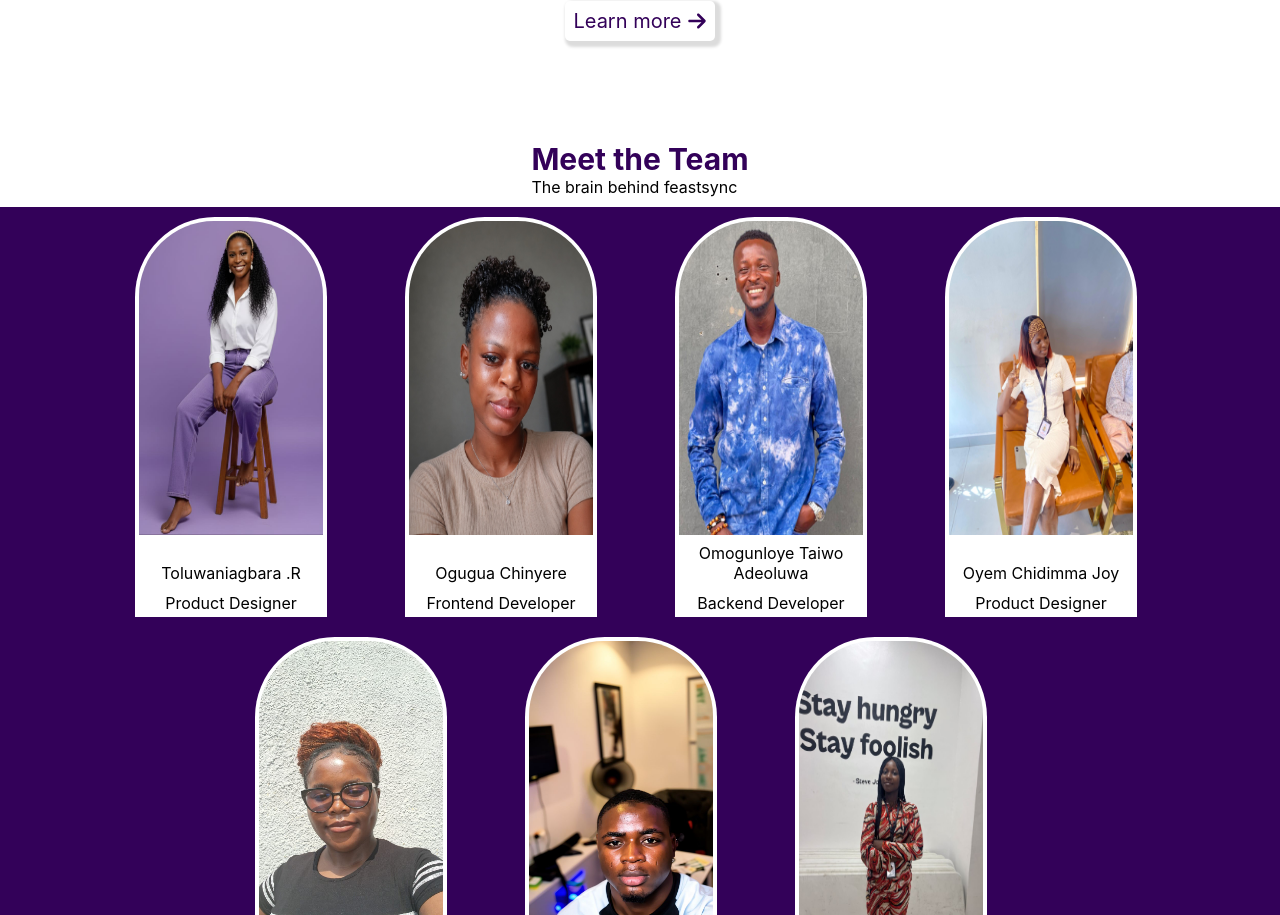
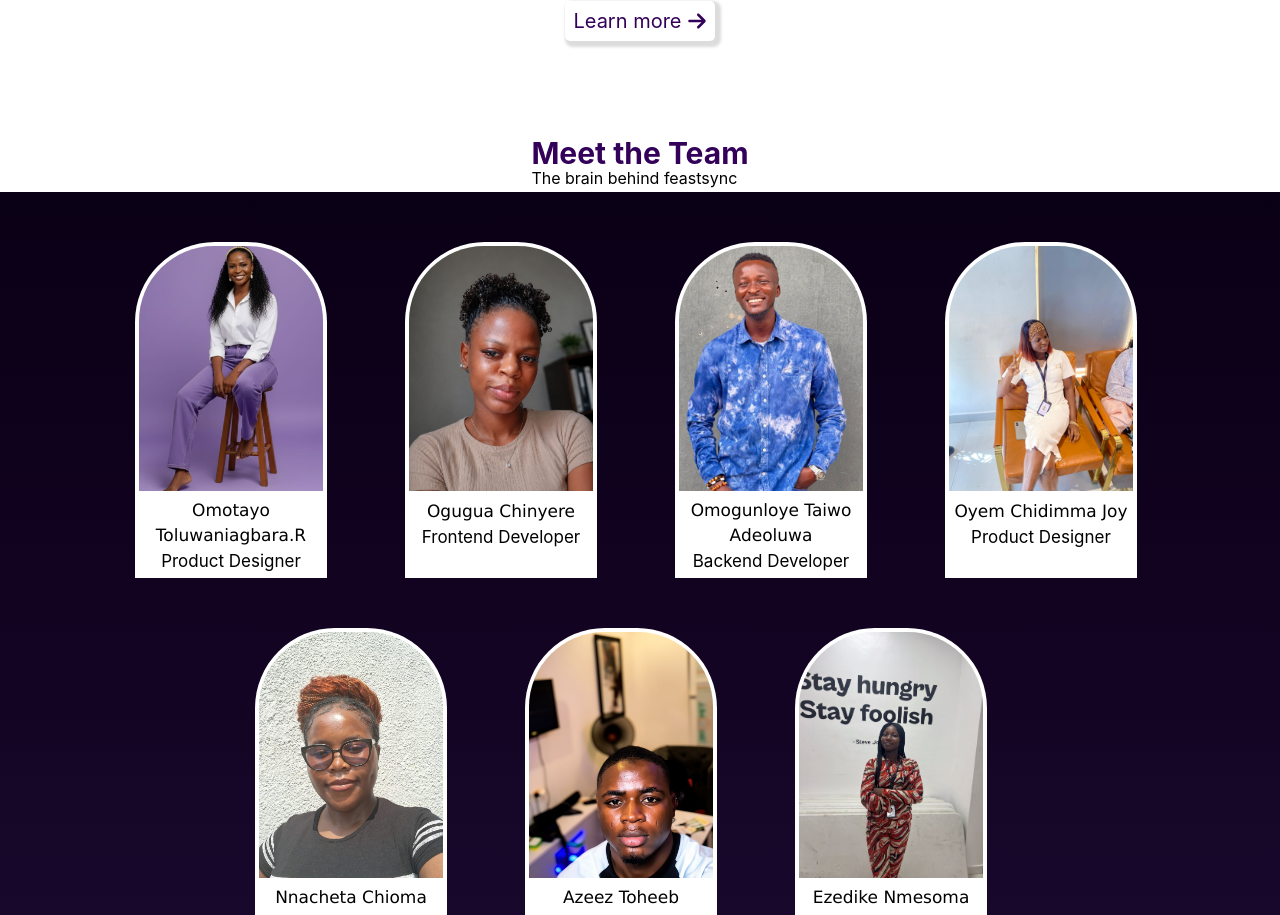
Before and after one commit to Feastsync/FeastSync, a React (Vite) app: page /about in a window 1280 px wide. Shown: the part 3289-4204 px from the top of the page. Built offline with nearby package versions, Linux system fonts and the light colour scheme.

Commit message:
completed my about page

```diff
--- a/src/Page/About.jsx
+++ b/src/Page/About.jsx
@@ -143,9 +143,9 @@ const About = () => {
             feastsync.map((item, index)=>(
               <div key={index}>
                 <div className='aboutTeam'>
-                  <img src={item.image} alt="" />
+                  <div className='aboutImgHolder'><img src={item.image} alt="" /></div>
                 <div className='aboutTeamText'>
-                    <p>{item.name}</p>
+                    <p className='aboutName'>{item.name}</p>
                   <p>{item.stack}</p>
                 </div>
                 </div>
--- a/src/Page/Css/About.css
+++ b/src/Page/Css/About.css
@@ -18,11 +18,11 @@
   padding-left: 100px;
   background-image: url("../../assets/BackgroundImage/8644f49ca66594465885d8daad5f829d0ff32ee3.png");
 }
-.about{
+.about {
   font-size: 20px;
   line-height: 30px;
 }
-.aboutContainer1{
+.aboutContainer1 {
   display: flex;
   flex-direction: column;
   gap: 10px;
@@ -93,21 +93,34 @@
   gap: 80px;
   justify-content: center;
   align-items: center;
-  background: #330159;
+  background: linear-gradient(
+    180deg,
+    #0a0015 0%,
+    #0b0017 8.33%,
+    #0d0119 16.67%,
+    #0e011b 25%,
+    #0f021d 33.33%,
+    #11021f 41.67%,
+    #120321 50%,
+    #130423 58.33%,
+    #150525 66.67%,
+    #160628 75%,
+    #17072a 83.33%,
+    #19092c 91.67%,
+    #1a0a2e 100%
+  );
 }
 .aboutMission div {
   width: 25vw;
   height: 80vh;
-  /* background: gray; */
   display: flex;
   flex-direction: column;
   justify-content: center;
   align-items: center;
   gap: 20px;
-  /* text-align: center; */
 }
 
-.missionQuote{
+.missionQuote {
   font-size: 30px;
   font-weight: 550px;
   text-align: start;
@@ -117,7 +130,6 @@
   color: white;
   line-height: 30px;
 }
-
 
 .aboutValuesBox {
   display: flex;
@@ -199,49 +211,84 @@
 .aboutTeamBox {
   width: 100%;
   display: grid;
-  background: #330159;
-  row-gap: 20px;
+  background: linear-gradient(
+    180deg,
+    #0a0015 0%,
+    #0b0017 8.33%,
+    #0d0119 16.67%,
+    #0e011b 25%,
+    #0f021d 33.33%,
+    #11021f 41.67%,
+    #120321 50%,
+    #130423 58.33%,
+    #150525 66.67%,
+    #160628 75%,
+    #17072a 83.33%,
+    #19092c 91.67%,
+    #1a0a2e 100%
+  );
+  row-gap: 50px;
   column-gap: 70px;
-  padding: 10px;
+  padding: 50px;
   /* Automatically places items and centers the entire grid track */
-  grid-template-columns: repeat(4 , 200px);
+  grid-template-columns: repeat(4, 200px);
   justify-content: center;
 }
-.aboutTeamBox >*:nth-child(5){
+.aboutTeamBox > *:nth-child(5) {
   margin-left: 120px;
 }
-.aboutTeamBox >*:nth-child(6){
+.aboutTeamBox > *:nth-child(6) {
   margin-left: 120px;
 }
-.aboutTeamBox >*:nth-child(7){
+.aboutTeamBox > *:nth-child(7) {
   margin-left: 120px;
 }
 .aboutTeam {
   width: 15vw;
   border-radius: 80px 80px 0px 0px;
-  height: 50vh;
+  height: 100%;
   display: flex;
-  justify-content: space-between;
+  /* justify-content: s; */
   align-items: center;
   flex-direction: column;
+  justify-content: start;
   background: white;
+
   padding: 4px;
   align-self: center;
 }
-.aboutTeamText{
+.aboutTeamText {
   display: flex;
   flex-direction: column;
-    gap: 10px;
+  height: 30%;
+
+
+  gap: 1px;
+  line-height: 25px;
+}
+.aboutName{
+  font-family:Verdana, Geneva, Tahoma, sans-serif;
+}
+.aboutImgHolder {
+  border-radius: 75px 75px 0px 0px;
+  width: 100%;
+  height: 100%;
 }
 .aboutTeam img {
   width: 100%;
-  height: 80%;
+  height: auto;
   border-radius: 75px 75px 0px 0px;
+  aspect-ratio: 3/4;
+  object-fit: cover;
+  overflow: hidden;
+  /* object-position:  center; */
 }
 .aboutTeam p {
   text-align: center;
+  font-size: 17px;
+
 }
-.btnmore{
+.btnmore {
   display: flex;
   align-items: center;
   width: 150px;
@@ -258,12 +305,10 @@
   border-radius: 5px;
   padding: 5px;
 }
-.btnmore:hover{
+.btnmore:hover {
   background: #e748ec;
   border-radius: 5px;
-
 }
-
 
 .aboutExplore {
   display: flex;
--- a/src/Page/Css/Services.css
+++ b/src/Page/Css/Services.css
@@ -29,6 +29,9 @@
     font-size: 40px;
     font-weight:bold;
 }
+.serviceDeliver{
+    line-height: 30px;
+}
 .servicesContainer p{
     text-align: center;
     /* line-height: 25px; */
@@ -49,10 +52,15 @@
     gap: 100px;
     flex-direction: column;
 }
+.serviceQuote{
+    font-size: 30px;
+    padding-left: 100px;
+    font-weight: 800px;
+}
 .serviceBooking{
     display: flex;
     gap: 150px;
-    padding-left: 50px;
+    padding-left: 100px;
 }
 .serviceBooking img{
     width: 35vw;
--- a/src/Page/Services.jsx
+++ b/src/Page/Services.jsx
@@ -14,7 +14,7 @@ const services = () => {
             World-class entertainment <br />
             for every kind of event.
           </p>
-          <p>
+          <p className='serviceDeliver'>
             from initimate birthday dinners to large-scale coperate galas, <br />
             feastsync connects you with verified entertainment <br />
             professionals who deliver excellence-everytime.
@@ -40,7 +40,9 @@ const services = () => {
         </div>
       </div>
 
-    <div className='servicePage'>
+    <div className='service'>
+      <p className='serviceQuote'>Our Services</p>
+
       <div className='serviceBooking'>
             <img src="src/assets/About/dj wirewire.png" alt="" />
             <div className='serviceInfo'>
@@ -75,7 +77,7 @@ const services = () => {
              <img src="src/assets/About/host.png" alt="" />
           </div>
           <div className='serviceBooking'>
-            <img src="src/assets/About/dj wirewire.png" alt="" />
+            <img src="src/assets/About/mcs.png" alt="" />
             <div className='serviceInfo'>
             <div>
               <p className='serviceName'>DJ Booking</p>
@@ -142,7 +144,7 @@ const services = () => {
 
         <div  className='serviceEntertainment'>
           <div>
-            <p>Event Entertainment packages</p>
+            <p className='serviceCoperate'>Event Entertainment packages</p>
             <p>Bundle . Best value</p>
           </div>
         <div>
--- a/src/mock/moc.js
+++ b/src/mock/moc.js
@@ -1,7 +1,7 @@
 export const feastsync =[
     {
         image:"src/assets/About/royalty.jpg",
-        name:"Toluwaniagbara .R",
+        name:"Omotayo Toluwaniagbara.R",
         stack:"Product Designer"
     },
 
@@ -26,7 +26,7 @@ export const feastsync =[
 
        {
         image:"src/assets/About/chioma.jpg",
-        name:"Nnacheta Chioma Gabriella",
+        name:"Nnacheta  Chioma Gabriella",
         stack:"Backend Developer"
     },
 
```
Also changed, not shown: 1 other file (tests, documents, lock files or other folders). Lines whose indentation alone changed are shown as unchanged.
